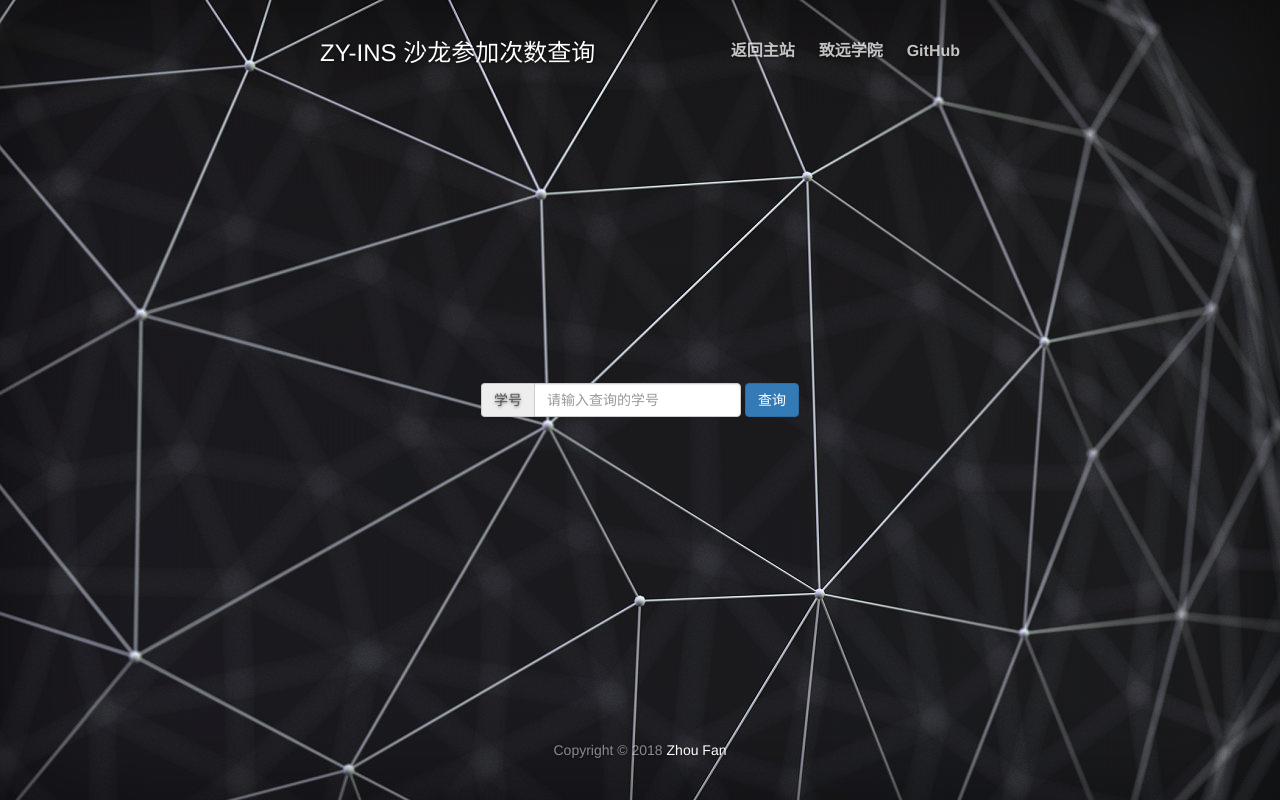
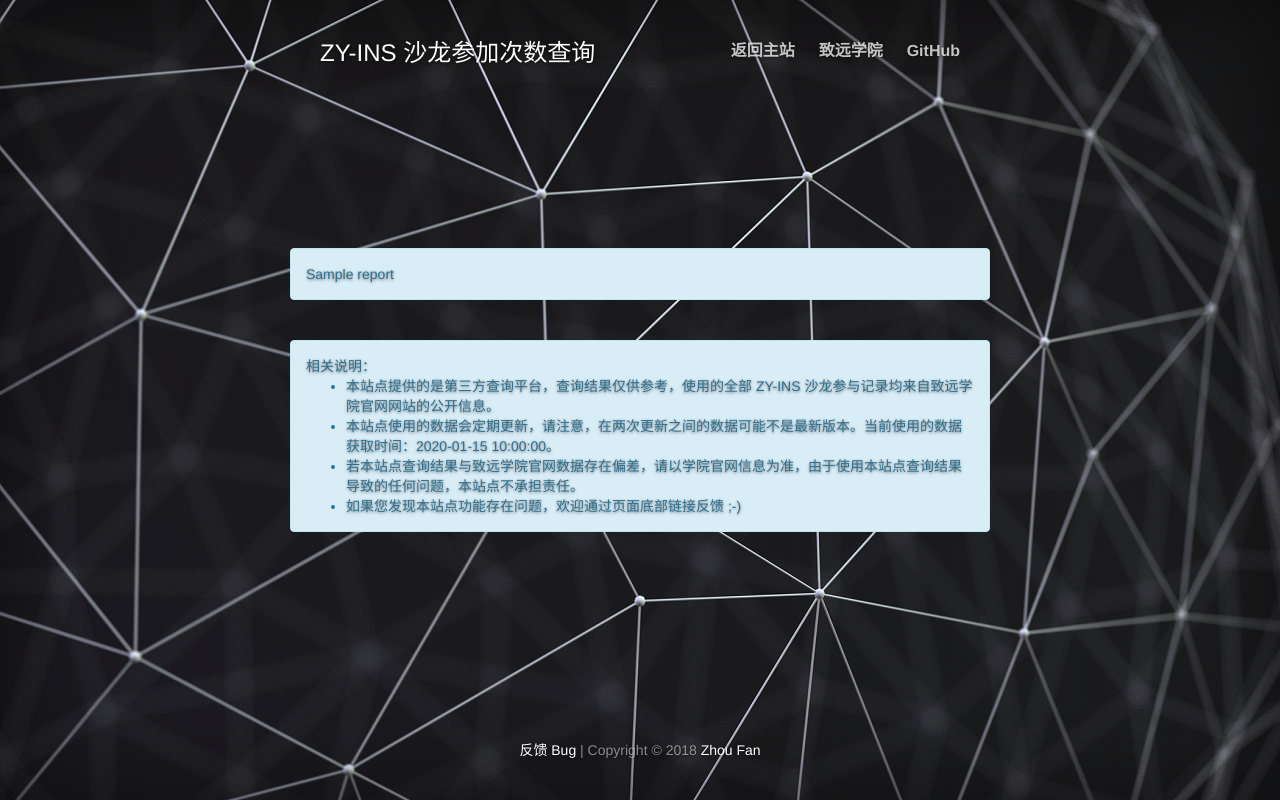
Before and after one commit to Evensgn/zy-ins-salon, a Flask app: template templates/query.html in a window 1280 px wide. Run offline with Flask 2, Linux system fonts and the light colour scheme; the template is opened without the code that fills it: most values are stand-ins (such as "Sample title", 1, 10 or a date in 2020); some libraries are stand-ins or nearby versions.

Commit message:
Update code

```diff
--- a/app.py
+++ b/app.py
@@ -1,20 +1,30 @@
 from flask import Flask
 from flask import request
 from flask import render_template
+from defines import *
+import time
 import query_web
+import update_records
 
 app = Flask(__name__)
 
 @app.route('/', methods=['GET'])
 def home():
-    return render_template('index.html')
+    update_time = '宇宙大爆炸后的第 7 天'
+    with open('.//' + save_path + '//' + 'update_time.text', 'r', encoding = 'utf8') as f:
+        get_time = float(f.read())
+        update_time = time.asctime(time.localtime(get_time))
+    return render_template('index.html', update_time = update_time)
 
 @app.route('/query', methods=['POST'])
 def signin():
     stuid = request.form['stuid']
     if not stuid.isdigit():
-        return '<h3>Oh it is not stuid</h3>'
-    return query_web.query_stuid(stuid)
+        query_str = 'Oops, student id is invalid.'
+    else:
+        query_str = query_web.query_stuid(stuid)
+    return render_template('query.html', report = query_str)
 
 if __name__ == '__main__':
+    update_records.update()
     app.run()
--- a/templates/query.html
+++ b/templates/query.html
@@ -45,21 +45,23 @@
             </div>
           </div>
 
-          <div class="inner cover">
-          	<form action="/query" method="post" class="form-inline">
-						  <div class="form-group">
-						    <div class="input-group">
-						      <div class="input-group-addon">学号</div>
-						      <input class="form-control" name="stuid" placeholder="请输入查询的学号">
-						    </div>
-						  </div>
-						  <button type="submit" class="btn btn-primary">查询</button>
-						</form>
-					</div>
+          <div class="alert alert-info" role="alert" align="left">
+            {{ report }}
+          </div>
+          <br/>
+          <div class="alert alert-info" role="alert" align="left">
+            相关说明：<br/>
+            <ul>
+              <li>本站点提供的是第三方查询平台，查询结果仅供参考，使用的全部 ZY-INS 沙龙参与记录均来自致远学院官网网站的公开信息。</li>
+              <li>本站点使用的数据会定期更新，请注意，在两次更新之间的数据可能不是最新版本。当前使用的数据获取时间：{{ update_time }}。</li>
+              <li>若本站点查询结果与致远学院官网数据存在偏差，请以学院官网信息为准，由于使用本站点查询结果导致的任何问题，本站点不承担责任。</li>
+              <li>如果您发现本站点功能存在问题，欢迎通过页面底部链接反馈 ;-)</li>
+            </ul>
+          </div>
 
           <div class="mastfoot">
             <div class="inner">
-              <p>Copyright © 2018 <a href="http://evensgn.com">Zhou Fan</a></p>
+              <p><a href="mailto:i@evensgn.com">反馈 Bug</a> | Copyright © 2018 <a href="http://evensgn.com">Zhou Fan</a></p>
             </div>
           </div>
 
```
Also changed, not shown: query_web.py (+6 -5 lines), templates/index.html (+11 -3 lines), update_records.py (+15 -14 lines), 6 other files.
